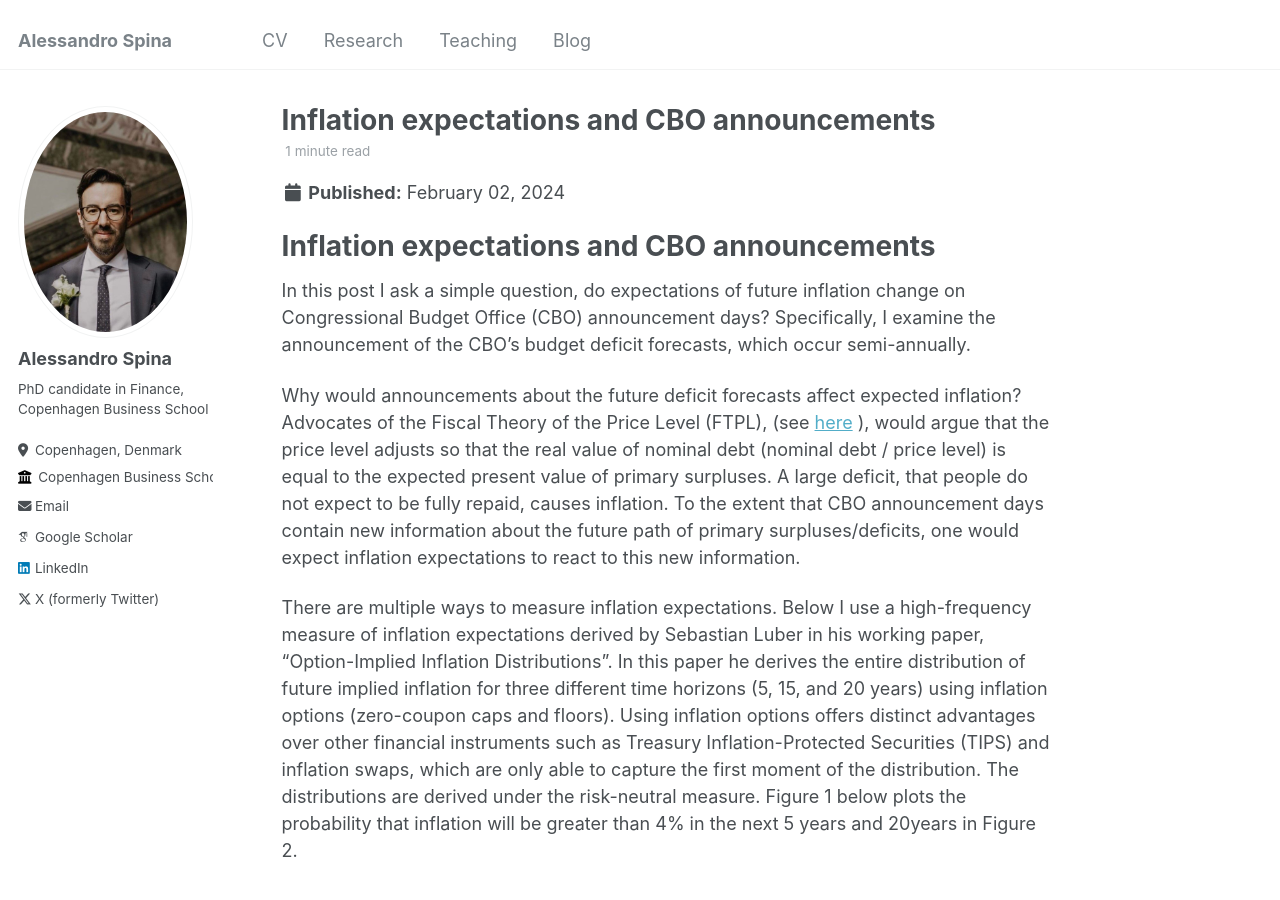
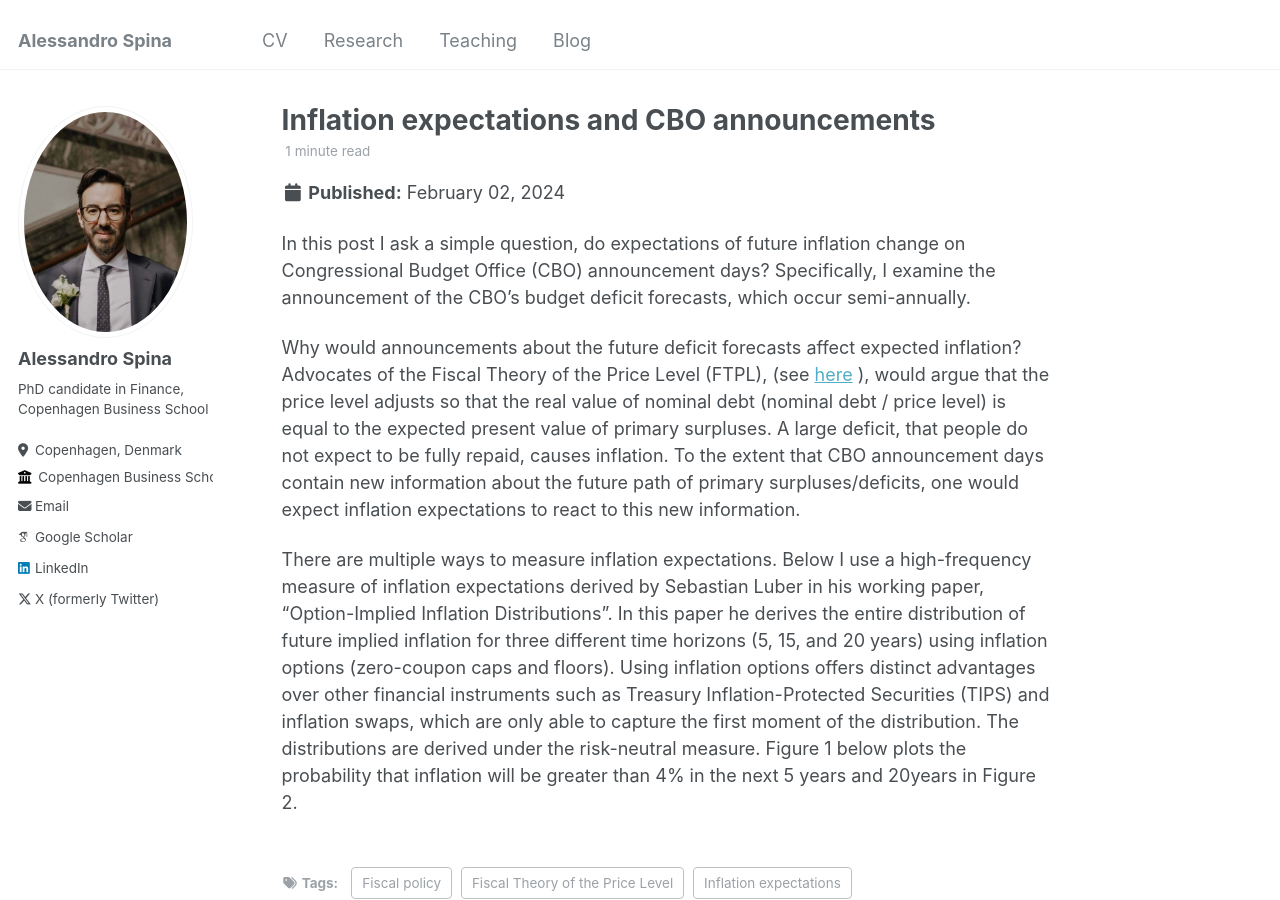
Before and after one commit to aspi6246/aspi6246.github.io, a Jekyll site: the page built from _posts/2024-07-02-blog-post-1.md, in a window 1280 px wide and 900 px high. Built offline with Jekyll 4.4.1, drawn with Linux system fonts in a browser that asks for light colours; some web fonts are replaced.

Commit message:
Update 2024-07-02-blog-post-1.md

```diff
--- a/_posts/2024-07-02-blog-post-1.md
+++ b/_posts/2024-07-02-blog-post-1.md
@@ -9,9 +9,6 @@ tags:
 ---
 
 
-Inflation expectations and CBO announcements
-======
-
 In this post I ask a simple question, do expectations of future inflation change on Congressional Budget Office (CBO) announcement days? Specifically, I examine the announcement of the CBO’s budget deficit forecasts, which occur semi-annually.
 
 Why would announcements about the future deficit forecasts affect expected inflation? Advocates of the Fiscal Theory of the Price Level (FTPL), (see [here](https://johnhcochrane.blogspot.com/2024/01/fiscal-narratives-for-us-inflation.html) ), would argue that the price level adjusts so that the real value of nominal debt (nominal debt / price level) is equal to the expected present value of primary surpluses. A large deficit, that people do not expect to be fully repaid, causes inflation. To the extent that CBO announcement days contain new information about the future path of primary surpluses/deficits, one would expect inflation expectations to react to this new information.
```
